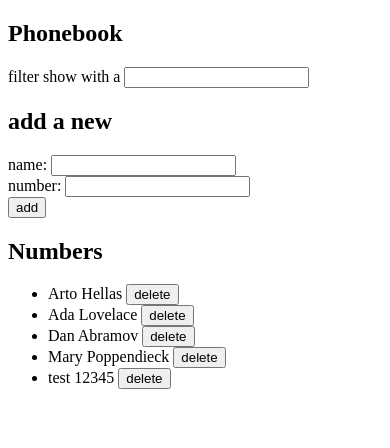
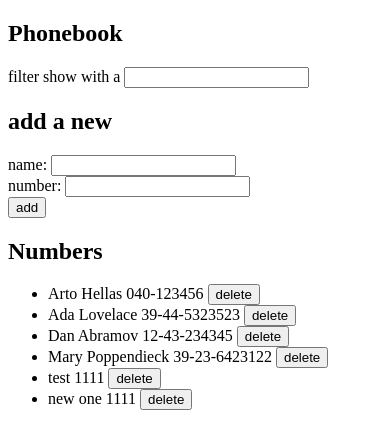
Before and after one commit to askar200018/fullstackopen-2022, a React (Create React App) app in the folder part2/the-phonebook/: page / in a window 390 px wide. Shown: the top 448 px of the page. Built offline with nearby package versions, Linux system fonts and the light colour scheme; data requests are answered from the project's data file.

Commit message:
2.18*: Phonebook step10

```diff
--- a/part2/the-phonebook/db.json
+++ b/part2/the-phonebook/db.json
@@ -22,8 +22,13 @@
     },
     {
       "name": "test",
-      "phone": "12345",
+      "number": "1111",
       "id": 5
+    },
+    {
+      "name": "new one",
+      "number": "1111",
+      "id": 6
     }
   ]
 }
--- a/part2/the-phonebook/src/App.js
+++ b/part2/the-phonebook/src/App.js
@@ -20,21 +20,37 @@ const App = () => {
     person.name.toLowerCase().includes(filter.trim().toLowerCase())
   );
 
+  const updatePerson = (person) => {
+    const result = window.confirm(
+      `${newName} is already added to the phonebook, replace the old number with a new one? `
+    );
+    if (result) {
+      const updatedPerson = { ...person, number: newPhone };
+      personService.update(person.id, updatedPerson).then((returnedPerson) => {
+        setPersons(
+          persons.map((p) => (p.id !== person.id ? p : returnedPerson))
+        );
+        setNewName('');
+        setNewPhone('');
+      });
+    }
+  };
+
   const addNewPerson = (event) => {
     event.preventDefault();
     const isExist = persons.find((person) => person.name === newName);
+
     if (isExist) {
-      alert(`${newName} is already added to phonebook`);
+      updatePerson(isExist);
       return;
     }
 
     const newPerson = {
       name: newName,
-      phone: newPhone,
+      number: newPhone,
     };
 
     personService.create(newPerson).then((returnedPerson) => {
-      console.log({ returnedPerson });
       setPersons(persons.concat(returnedPerson));
       setNewName('');
       setNewPhone('');
@@ -43,7 +59,6 @@ const App = () => {
 
   const deletePerson = (person) => {
     const result = window.confirm(`Delete ${person.name}?`);
-    console.log({ result });
     if (result) {
       personService.remove(person.id).then(() => {
         setPersons(persons.filter((p) => p.id !== person.id));
--- a/part2/the-phonebook/src/components/Persons.js
+++ b/part2/the-phonebook/src/components/Persons.js
@@ -1,7 +1,7 @@
 const PersonDetail = ({ person, onClickDelete }) => {
   return (
     <li>
-      {person.name} {person.phone}{' '}
+      {person.name} {person.number}{' '}
       <button onClick={onClickDelete}>delete</button>
     </li>
   );
--- a/part2/the-phonebook/src/services/persons.js
+++ b/part2/the-phonebook/src/services/persons.js
@@ -14,10 +14,17 @@ const remove = (id) => {
   return axios.delete(`${baseUrl}/${id}`).then((response) => response.data);
 };
 
+const update = (id, personObject) => {
+  return axios
+    .put(`${baseUrl}/${id}`, personObject)
+    .then((response) => response.data);
+};
+
 const personService = {
   getAll,
   create,
   remove,
+  update,
 };
 
 export default personService;
```
